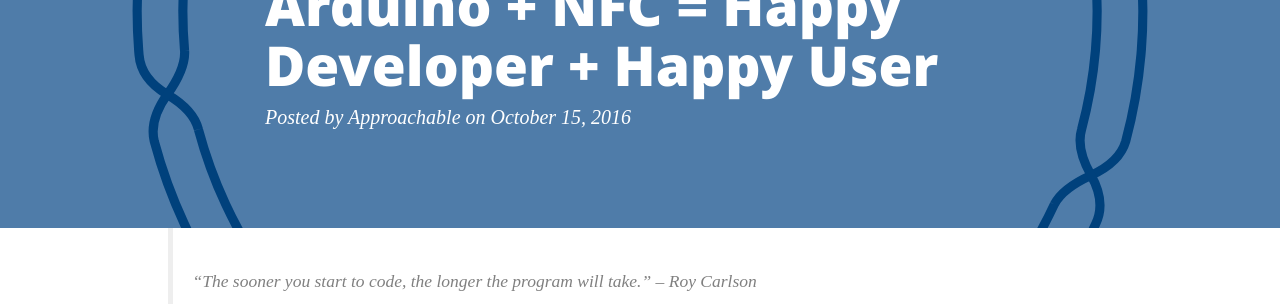
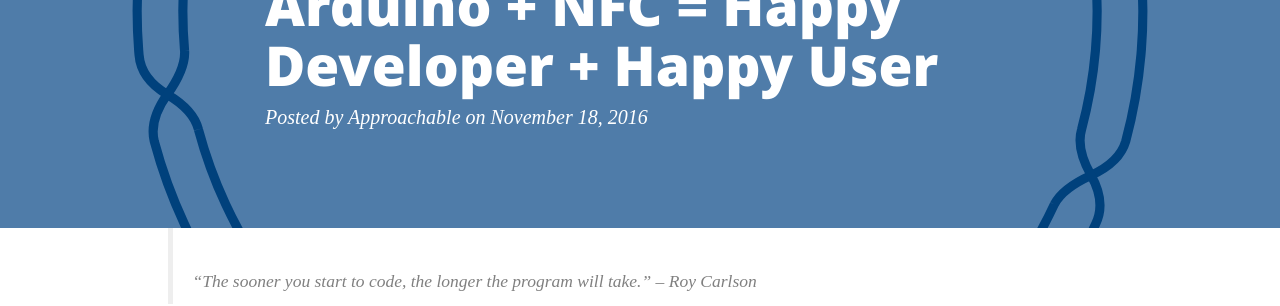
Before and after one commit to Approachable/approachable.github.io, a Jekyll site: the page built from _posts/2016-10-30-Tutorial-2.markdown, in a window 1280 px wide and 900 px high. Shown: the part 206-512 px from the top of the window. Built offline with Jekyll 4.4.1, drawn with Linux system fonts in a browser that asks for light colours; some web fonts are replaced.

Commit message:
fixed tut 2 date

```diff
--- a/_posts/2016-10-30-Tutorial-2.markdown
+++ b/_posts/2016-10-30-Tutorial-2.markdown
@@ -1,7 +1,7 @@
 ---
 layout:     post
 title:      "Tutorial 2: Approachable + Arduino + NFC = Happy Developer + Happy User"
-date:       2016-10-15 12:00:00
+date:       2016-11-18 12:00:00
 author:     "Approachable"
 ---
 
```
Also changed, not shown: _posts/2016-11-19-Tutorial-3.markdown (added).
